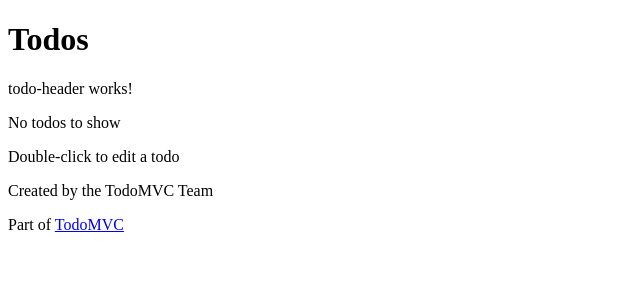
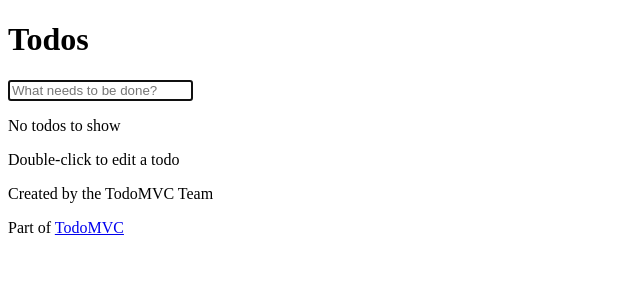
Before and after one commit to attilacs/angular-practice-todo3, an Angular app: page / in a window 1280 px wide. Shown: the top 300 px of the page, without its empty margins (0-640 px from the left). Built offline with nearby package versions, Linux system fonts and the light colour scheme.

Commit message:
Implement add todo method

```diff
--- a/src/app/components/todo-header/todo-header.component.html
+++ b/src/app/components/todo-header/todo-header.component.html
@@ -1 +1,3 @@
-<p>todo-header works!</p>
+<form [formGroup]="form" (ngSubmit)="onSubmit()">
+    <input formControlName="title" (keyup.enter)="onEnter()" placeholder="What needs to be done?" autofocus="" />
+</form>
--- a/src/app/components/todo-header/todo-header.component.ts
+++ b/src/app/components/todo-header/todo-header.component.ts
@@ -1,10 +1,30 @@
-import { Component } from "@angular/core";
+import { Component, inject } from "@angular/core";
+import { FormControl, FormGroup, ReactiveFormsModule } from "@angular/forms";
+import { TodoService } from "../../services/todo.service";
 
 @Component({
 	selector: "app-todo-header",
 	standalone: true,
-	imports: [],
+	imports: [ReactiveFormsModule],
 	templateUrl: "./todo-header.component.html",
 	styleUrl: "./todo-header.component.scss",
 })
-export class TodoHeaderComponent {}
+export class TodoHeaderComponent {
+	private todoService = inject(TodoService);
+	form = new FormGroup({
+		title: new FormControl(""),
+	});
+
+	onEnter() {
+		this.onSubmit();
+	}
+
+	onSubmit() {
+		const title = this.form.value.title?.trim();
+		if (!title) {
+			return;
+		}
+		this.todoService.addTodo(title);
+		this.form.reset();
+	}
+}
--- a/src/app/services/todo.service.ts
+++ b/src/app/services/todo.service.ts
@@ -9,6 +9,20 @@ export class TodoService {
 	private loadedTodos = signal<Todo[]>([]);
 	todos = this.loadedTodos.asReadonly();
 
+	addTodo(title: string) {
+		const id = Date.now().toString();
+		const todoToAdd: Todo = {
+			id,
+			title,
+			completed: false,
+		};
+		sessionStorage.setItem(
+			this.storageKey,
+			JSON.stringify([...this.todos(), todoToAdd]),
+		);
+		this.loadedTodos.update((todos) => [...todos, todoToAdd]);
+	}
+
 	fetchTodos(): void {
 		const todosJson = sessionStorage.getItem(this.storageKey);
 		const todos = todosJson ? JSON.parse(todosJson) : [];
```
